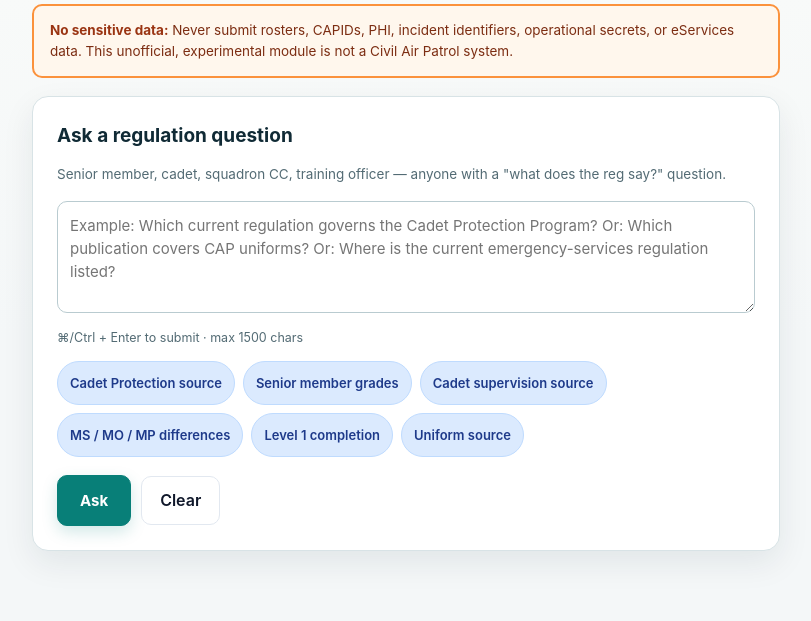
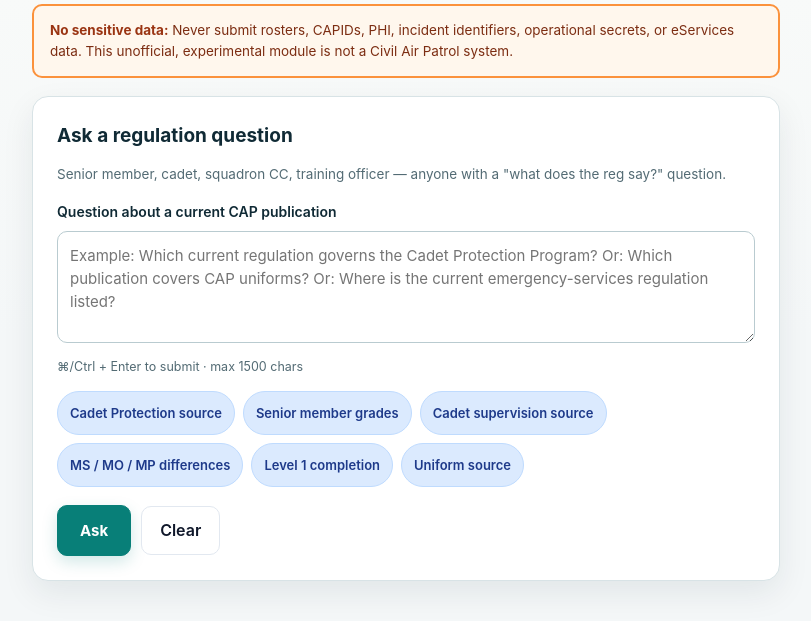
Before and after one commit to justfreshsky-jpg/CAPRSearch, a Flask app: page / in a window 1280 px wide. Shown: the part 285-906 px from the top of the page, without its empty margins (234-1045 px from the left). Run offline with Flask 3, Linux system fonts and the light colour scheme.

Commit message:
Name the CAP publication question control

```diff
--- a/templates/index.html
+++ b/templates/index.html
@@ -156,6 +156,7 @@ a:hover{color:#c4b5fd}
       <h2>Ask a regulation question</h2>
       <p class="sub">Senior member, cadet, squadron CC, training officer — anyone with a "what does the reg say?" question.</p>
 
+      <label for="question">Question about a current CAP publication</label>
       <textarea id="question" aria-describedby="safetyBoundary" placeholder="Example: Which current regulation governs the Cadet Protection Program? Or: Which publication covers CAP uniforms? Or: Where is the current emergency-services regulation listed?"></textarea>
       <div class="hint">⌘/Ctrl + Enter to submit · max 1500 chars</div>
 
```
Also changed, not shown: tests/test_reference_validation.py (+5 -0 lines).
